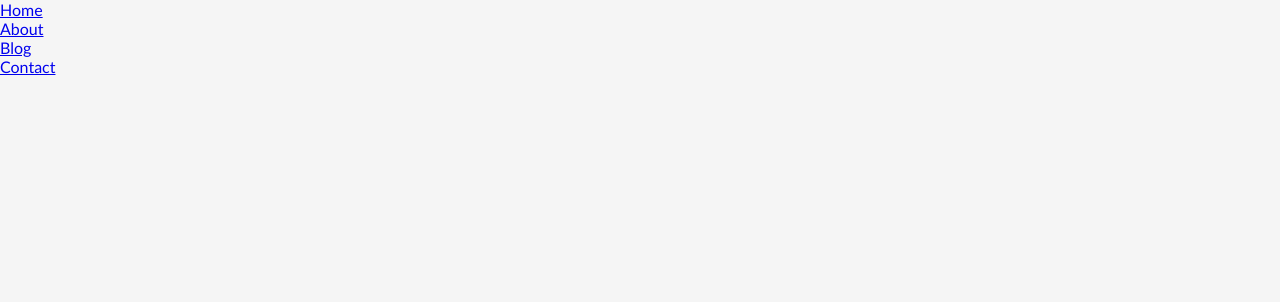
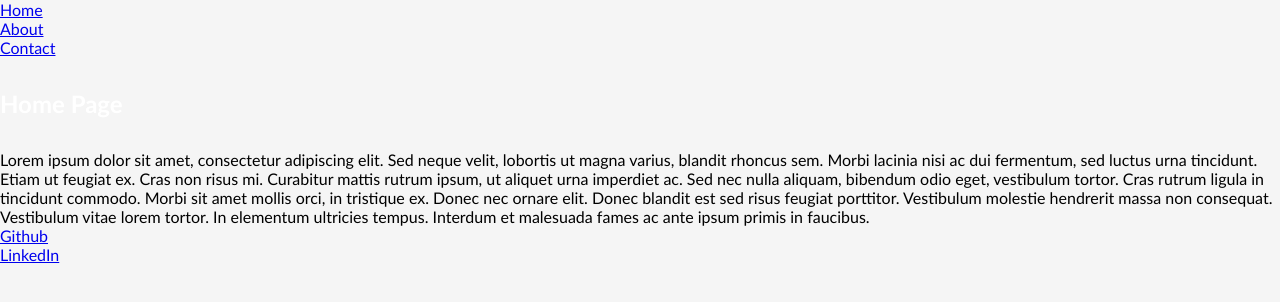
Before and after one commit to hargis32/React-Portfolio, a React (Create React App) app: page / in a window 1280 px wide. Shown: the top 302 px of the page. Built offline with nearby package versions, Linux system fonts and the light colour scheme.

Commit message:
commented out Headers because it was conflicting with code imported from class activity. Need to figure out if i need to use Header

```diff
--- a/src/App.js
+++ b/src/App.js
@@ -2,16 +2,15 @@ import './App.css';
 import React from "react";
 import Header from "./components/Header";
 import Footer from "./components/Footer";
-import NavTabs from './components/NavTabs';
 import PortfolioContainer from './components/PortfolioContainer';
 
 function App() {
   return (
     <div className="portfolio-app">
-      <Header>
-        <PortfolioContainer></PortfolioContainer>
-        <Footer></Footer>
-        </Header>
+      <header>
+        <PortfolioContainer />
+        <Footer />
+      </header>
     </div>
   );
 }
--- a/src/components/Header.js
+++ b/src/components/Header.js
@@ -1,12 +1,12 @@
-import react from "react";
-import NavTabs from "./NavTabs";
+// import react from "react";
+// import NavTabs from "./NavTabs";
 
-const Header = ( { currentPage, handlePageChange }) => {
-    return (
-        <div>
-            <NavTabs currentPage={currentPage} handlePageChange={handlePageChange} />
-        </div>
-    )
-}
+// const Header = ( { currentPage, handlePageChange }) => {
+//     return (
+//         <div>
+//             <NavTabs currentPage={currentPage} handlePageChange={handlePageChange} />
+//         </div>
+//     )
+// }
 
-export default Header
+// export default Header
--- a/src/components/NavTabs.js
+++ b/src/components/NavTabs.js
@@ -26,7 +26,7 @@ function NavTabs({ currentPage, handlePageChange }) {
           About
         </a>
       </li>
-      <li className="nav-item">
+      {/* <li className="nav-item">
         <a
           href="#blog"
           onClick={() => handlePageChange('Blog')}
@@ -35,7 +35,7 @@ function NavTabs({ currentPage, handlePageChange }) {
         >
           Blog
         </a>
-      </li>
+      </li> */}
       <li className="nav-item">
         <a
           href="#contact"
--- a/src/components/PortfolioContainer.js
+++ b/src/components/PortfolioContainer.js
@@ -19,7 +19,7 @@ export default function PortfolioContainer() {
     if (currentPage === 'Contact') {
       return <Contact />;
     }
-    return <Contact />;
+    // return <Contact />;
   };
 
   const handlePageChange = (page) => setCurrentPage(page);
--- a/src/components/pages/About.js
+++ b/src/components/pages/About.js
@@ -5,12 +5,11 @@ export default function About() {
     <div>
       <h1>About Page</h1>
       <p>
-        Nunc pharetra finibus est at efficitur. Praesent sed congue diam.
-        Integer gravida dui mauris, ut interdum nunc egestas sed. Aenean sed
-        mollis diam. Nunc aliquet risus ac finibus porta. Nam quis arcu non
-        lectus tincidunt fermentum. Suspendisse aliquet orci porta quam semper
-        imperdiet. Praesent euismod mi justo, faucibus scelerisque risus cursus
-        in. Sed rhoncus mollis diam, sit amet facilisis lectus blandit at.
+      With over 10 years of experience in every facet of the restaurant
+            industry, I understand the importance of delivering a complete
+            product to the end user. I intend to utilize my attention to detail in my future career in
+            web development, meticulously ensuring that every product is as
+            polished as it can be.
       </p>
     </div>
   );
--- a/src/components/pages/Contact.js
+++ b/src/components/pages/Contact.js
@@ -5,18 +5,8 @@ export default function Contact() {
     <div>
       <h1>Contact Page</h1>
       <p>
-        Integer cursus bibendum sem non pretium. Vestibulum in aliquet sem, quis
-        molestie urna. Aliquam semper ultrices varius. Aliquam faucibus sit amet
-        magna a ultrices. Aenean pellentesque placerat lacus imperdiet
-        efficitur. In felis nisl, luctus non ante euismod, tincidunt bibendum
-        mi. In a molestie nisl, eu sodales diam. Nam tincidunt lacus quis magna
-        posuere, eget tristique dui dapibus. Maecenas fermentum elementum
-        faucibus. Quisque nec metus vestibulum, egestas massa eu, sollicitudin
-        ipsum. Nulla facilisi. Sed ut erat ligula. Nam tincidunt nunc in nibh
-        dictum ullamcorper. Class aptent taciti sociosqu ad litora torquent per
-        conubia nostra, per inceptos himenaeos. Etiam ornare rutrum felis at
-        rhoncus. Etiam vel condimentum magna, quis tempor nulla.
-      </p>
+        If you wish to contact me, you can follow the links at the bottom of this page to message me via LinkedIn.
+        </p>
     </div>
   );
 }
--- a/src/index.js
+++ b/src/index.js
@@ -3,8 +3,8 @@ import ReactDOM from 'react-dom';
 import App from './App';
 
 ReactDOM.render(
-  <React.StrictMode>
-    <App />
-  </React.StrictMode>,
+
+    <App />,
+
   document.getElementById('root')
 );
```
Also changed, not shown: 1 other file (tests, documents, lock files or other folders).
